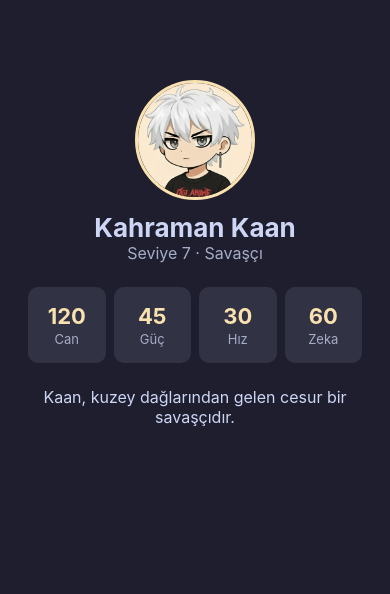
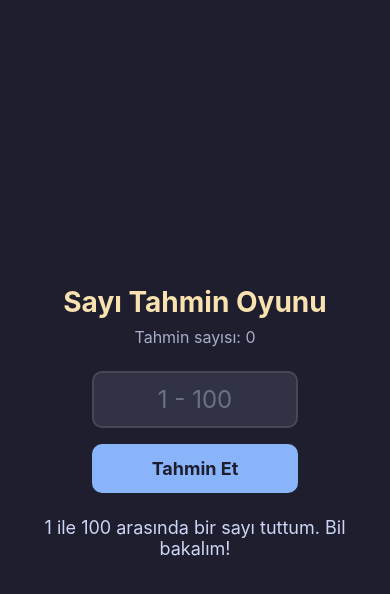
Before and after one commit to k1rea/isvec-cakisi, a React Native app: screen / in a window 390 px wide. Shown: the top 594 px of the page. Built offline with nearby package versions, Linux system fonts and the light colour scheme.

Commit message:
6. Hafta: Sayı tahmin oyunu (TextInput, Pressable, doğrulama, sayaç, yeniden oyna)

```diff
--- a/App.js
+++ b/App.js
@@ -1,103 +1,174 @@
+import { useState } from 'react';
 import { StatusBar } from 'expo-status-bar';
-import { StyleSheet, View, Text, Image, ScrollView } from 'react-native';
+import { StyleSheet, View, Text, TextInput, Pressable } from 'react-native';
 
-// İstatistik kutusu: değer ve ad bilgisini props ile alır
-function StatKutusu({ deger, ad }) {
+function yeniGizliSayi() {
+  return Math.floor(Math.random() * 100) + 1;
+}
+
+export default function App() {
+  const [gizli, setGizli] = useState(yeniGizliSayi());
+  const [tahmin, setTahmin] = useState('');
+  const [mesaj, setMesaj] = useState('1 ile 100 arasında bir sayı tuttum. Bil bakalım!');
+  const [mesajTuru, setMesajTuru] = useState('bilgi'); // bilgi | ipucu | hata | kazandi
+  const [deneme, setDeneme] = useState(0);
+  const [bildi, setBildi] = useState(false);
+
+  const tahminEt = () => {
+    // Geçersiz giriş kontrolü: boş, sayı değil ya da 1–100 dışı
+    if (tahmin.trim() === '') {
+      setMesaj('Lütfen bir sayı yaz.');
+      setMesajTuru('hata');
+      return;
+    }
+
+    const sayi = Number(tahmin);
+
+    if (isNaN(sayi) || sayi < 1 || sayi > 100) {
+      setMesaj('Geçersiz giriş! 1 ile 100 arasında bir sayı yaz.');
+      setMesajTuru('hata');
+      setTahmin('');
+      return;
+    }
+
+    const yeniDeneme = deneme + 1;
+    setDeneme(yeniDeneme);
+
+    if (sayi < gizli) {
+      setMesaj(`${sayi} → Daha büyük!`);
+      setMesajTuru('ipucu');
+    } else if (sayi > gizli) {
+      setMesaj(`${sayi} → Daha küçük!`);
+      setMesajTuru('ipucu');
+    } else {
+      setMesaj(`Bildin! 🎉 Sayı ${gizli} idi. ${yeniDeneme}. tahminde buldun.`);
+      setMesajTuru('kazandi');
+      setBildi(true);
+    }
+
+    // Her tahminden sonra kutuyu temizle
+    setTahmin('');
+  };
+
+  const yenidenOyna = () => {
+    setGizli(yeniGizliSayi());
+    setTahmin('');
+    setDeneme(0);
+    setBildi(false);
+    setMesaj('Yeni bir sayı tuttum. Bil bakalım!');
+    setMesajTuru('bilgi');
+  };
+
   return (
-    <View style={styles.kutu}>
-      <Text style={styles.deger}>{deger}</Text>
-      <Text style={styles.kutuAd}>{ad}</Text>
+    <View style={styles.ekran}>
+      <Text style={styles.baslik}>Sayı Tahmin Oyunu</Text>
+      <Text style={styles.sayac}>Tahmin sayısı: {deneme}</Text>
+
+      <TextInput
+        style={styles.kutu}
+        value={tahmin}
+        onChangeText={setTahmin}
+        placeholder="1 - 100"
+        placeholderTextColor="#6c7086"
+        keyboardType="numeric"
+        maxLength={3}
+        editable={!bildi}
+        onSubmitEditing={tahminEt}
+      />
+
+      <Pressable
+        onPress={tahminEt}
+        disabled={bildi}
+        style={({ pressed }) => [
+          styles.buton,
+          pressed && styles.butonBasili,
+          bildi && styles.butonPasif,
+        ]}
+      >
+        <Text style={styles.butonYazi}>Tahmin Et</Text>
+      </Pressable>
+
+      <Text style={[styles.mesaj, styles[mesajTuru]]}>{mesaj}</Text>
+
+      {bildi && (
+        <Pressable
+          onPress={yenidenOyna}
+          style={({ pressed }) => [
+            styles.buton,
+            styles.yenidenButon,
+            pressed && styles.butonBasili,
+          ]}
+        >
+          <Text style={styles.butonYazi}>Yeniden Oyna</Text>
+        </Pressable>
+      )}
+
+      <StatusBar style="light" />
     </View>
   );
 }
 
-export default function App() {
-  return (
-    <ScrollView
-      style={styles.arkaPlan}
-      contentContainerStyle={styles.ekran}
-    >
-      {/* Üst kısım: görsel ve isim */}
-      <Image
-        source={require('./assets/karakter.png')}
-        style={styles.avatar}
-      />
-      <Text style={styles.isim}>Kahraman Kaan</Text>
-      <Text style={styles.sinif}>Seviye 7 · Savaşçı</Text>
-
-      {/* Ortadaki dört kutu: yan yana */}
-      <View style={styles.satir}>
-        <StatKutusu deger={120} ad="Can" />
-        <StatKutusu deger={45} ad="Güç" />
-        <StatKutusu deger={30} ad="Hız" />
-        <StatKutusu deger={60} ad="Zeka" />
-      </View>
-
-      {/* Alt kısım: açıklama */}
-      <Text style={styles.aciklama}>
-        Kaan, kuzey dağlarından gelen cesur bir savaşçıdır.
-      </Text>
-
-      <StatusBar style="light" />
-    </ScrollView>
-  );
-}
-
 const styles = StyleSheet.create({
-  arkaPlan: {
+  ekran: {
     flex: 1,
     backgroundColor: '#1e1e2e',
+    alignItems: 'center',
+    justifyContent: 'center',
+    padding: 24,
   },
-  ekran: {
-    alignItems: 'center',
-    padding: 24,
-    paddingTop: 80,
+  baslik: {
+    fontSize: 28,
+    fontWeight: 'bold',
+    color: '#f9e2af',
+    marginBottom: 8,
   },
-  avatar: {
-    width: 120,
-    height: 120,
-    borderRadius: 60,
-    marginBottom: 12,
-    borderWidth: 3,
-    borderColor: '#f9e2af',
-  },
-  isim: {
-    fontSize: 26,
-    fontWeight: 'bold',
-    color: '#cdd6f4',
-  },
-  sinif: {
+  sayac: {
     fontSize: 16,
     color: '#a6adc8',
     marginBottom: 24,
   },
-  satir: {
-    flexDirection: 'row',
-    justifyContent: 'space-between',
-    width: '100%',
+  kutu: {
+    width: '60%',
+    backgroundColor: '#313244',
+    color: '#cdd6f4',
+    fontSize: 24,
+    textAlign: 'center',
+    paddingVertical: 12,
+    borderRadius: 10,
+    borderWidth: 2,
+    borderColor: '#45475a',
+    marginBottom: 16,
   },
-  kutu: {
-    flex: 1,
+  buton: {
+    width: '60%',
+    backgroundColor: '#89b4fa',
+    paddingVertical: 14,
+    borderRadius: 10,
     alignItems: 'center',
-    backgroundColor: '#313244',
-    paddingVertical: 16,
-    marginHorizontal: 4,
-    borderRadius: 10,
   },
-  deger: {
-    fontSize: 22,
+  butonBasili: {
+    opacity: 0.7,
+    transform: [{ scale: 0.97 }],
+  },
+  butonPasif: {
+    backgroundColor: '#45475a',
+  },
+  yenidenButon: {
+    backgroundColor: '#a6e3a1',
+    marginTop: 16,
+  },
+  butonYazi: {
+    fontSize: 18,
     fontWeight: 'bold',
-    color: '#f9e2af',
+    color: '#1e1e2e',
   },
-  kutuAd: {
-    fontSize: 13,
-    color: '#a6adc8',
-    marginTop: 2,
+  mesaj: {
+    fontSize: 18,
+    textAlign: 'center',
+    marginTop: 24,
   },
-  aciklama: {
-    marginTop: 24,
-    fontSize: 16,
-    color: '#cdd6f4',
-    textAlign: 'center',
-  },
+  bilgi: { color: '#cdd6f4' },
+  ipucu: { color: '#f9e2af' },
+  hata: { color: '#f38ba8' },
+  kazandi: { color: '#a6e3a1', fontWeight: 'bold' },
 });
```
